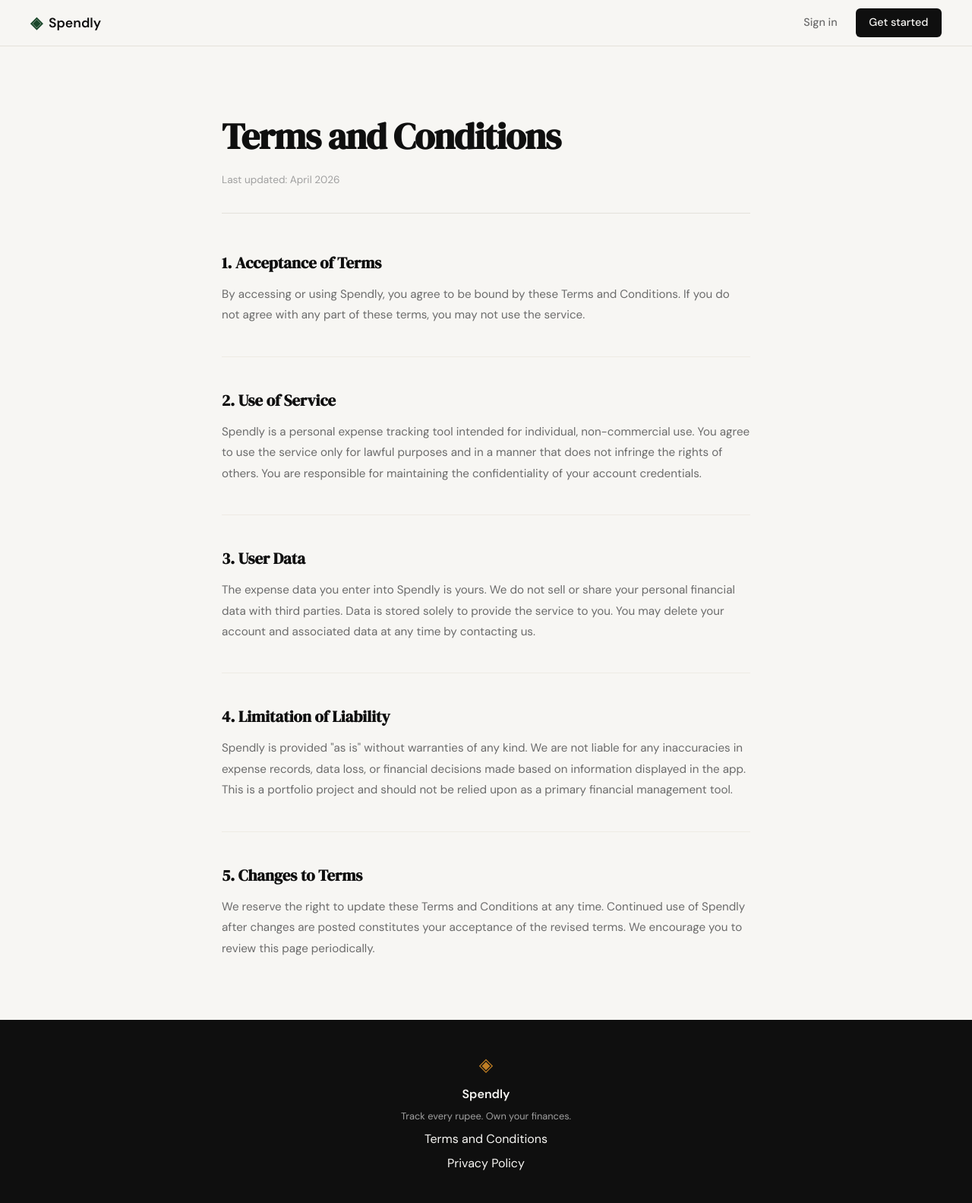
After one commit to Rishbarora/spendify, a Flask app: page /terms in a window 1280 px wide. The commit adds this page. Shown: the whole page at 76% size. Run offline with Flask 3, Linux system fonts and the light colour scheme.

Commit message:
landing add terms and conditions and page route

```diff
--- a/app.py
+++ b/app.py
@@ -10,6 +10,11 @@ app = Flask(__name__)
 @app.route("/")
 def landing():
     return render_template("landing.html")
+
+
+@app.route("/terms")
+def terms():
+    return render_template("terms.html")
 
 
 @app.route("/register")
--- a/static/css/style.css
+++ b/static/css/style.css
@@ -508,6 +508,57 @@ a { color: inherit; text-decoration: none; }
 }
 
 /* ------------------------------------------------------------------ */
+/* Terms & Privacy pages                                               */
+/* ------------------------------------------------------------------ */
+
+.terms-page {
+    padding: 5rem 2rem;
+    max-width: 760px;
+    margin: 0 auto;
+}
+
+.terms-title {
+    font-family: var(--font-display);
+    font-size: clamp(2rem, 4vw, 3rem);
+    color: var(--ink);
+    letter-spacing: -0.02em;
+    margin-bottom: 0.5rem;
+}
+
+.terms-meta {
+    font-size: 0.85rem;
+    color: var(--ink-faint);
+    margin-bottom: 3rem;
+    padding-bottom: 2rem;
+    border-bottom: 1px solid var(--border);
+}
+
+.terms-section {
+    margin-bottom: 2.5rem;
+    padding-bottom: 2.5rem;
+    border-bottom: 1px solid var(--border-soft);
+}
+
+.terms-section:last-child {
+    border-bottom: none;
+    margin-bottom: 0;
+    padding-bottom: 0;
+}
+
+.terms-section h2 {
+    font-family: var(--font-display);
+    font-size: 1.3rem;
+    color: var(--ink);
+    margin-bottom: 0.75rem;
+}
+
+.terms-section p {
+    font-size: 0.95rem;
+    color: var(--ink-muted);
+    line-height: 1.8;
+}
+
+/* ------------------------------------------------------------------ */
 /* Responsive                                                          */
 /* ------------------------------------------------------------------ */
 
--- a/templates/base.html
+++ b/templates/base.html
@@ -34,7 +34,7 @@
             <span class="brand-icon">◈</span>
             <span class="footer-name">Spendly</span>
             <p class="footer-copy">Track every rupee. Own your finances.</p>
-            <a href="#">Terms and Conditions</a>
+            <a href="/terms">Terms and Conditions</a>
             <a href="#">Privacy Policy</a>
         </div>
     </footer>
--- /dev/null
+++ b/templates/terms.html
@@ -0,0 +1,39 @@
+{% extends "base.html" %}
+
+{% block title %}Terms and Conditions — Spendly{% endblock %}
+
+{% block content %}
+
+<section class="terms-page">
+    <div class="terms-inner">
+        <h1 class="terms-title">Terms and Conditions</h1>
+        <p class="terms-meta">Last updated: April 2026</p>
+
+        <div class="terms-section">
+            <h2>1. Acceptance of Terms</h2>
+            <p>By accessing or using Spendly, you agree to be bound by these Terms and Conditions. If you do not agree with any part of these terms, you may not use the service.</p>
+        </div>
+
+        <div class="terms-section">
+            <h2>2. Use of Service</h2>
+            <p>Spendly is a personal expense tracking tool intended for individual, non-commercial use. You agree to use the service only for lawful purposes and in a manner that does not infringe the rights of others. You are responsible for maintaining the confidentiality of your account credentials.</p>
+        </div>
+
+        <div class="terms-section">
+            <h2>3. User Data</h2>
+            <p>The expense data you enter into Spendly is yours. We do not sell or share your personal financial data with third parties. Data is stored solely to provide the service to you. You may delete your account and associated data at any time by contacting us.</p>
+        </div>
+
+        <div class="terms-section">
+            <h2>4. Limitation of Liability</h2>
+            <p>Spendly is provided "as is" without warranties of any kind. We are not liable for any inaccuracies in expense records, data loss, or financial decisions made based on information displayed in the app. This is a portfolio project and should not be relied upon as a primary financial management tool.</p>
+        </div>
+
+        <div class="terms-section">
+            <h2>5. Changes to Terms</h2>
+            <p>We reserve the right to update these Terms and Conditions at any time. Continued use of Spendly after changes are posted constitutes your acceptance of the revised terms. We encourage you to review this page periodically.</p>
+        </div>
+    </div>
+</section>
+
+{% endblock %}
```
